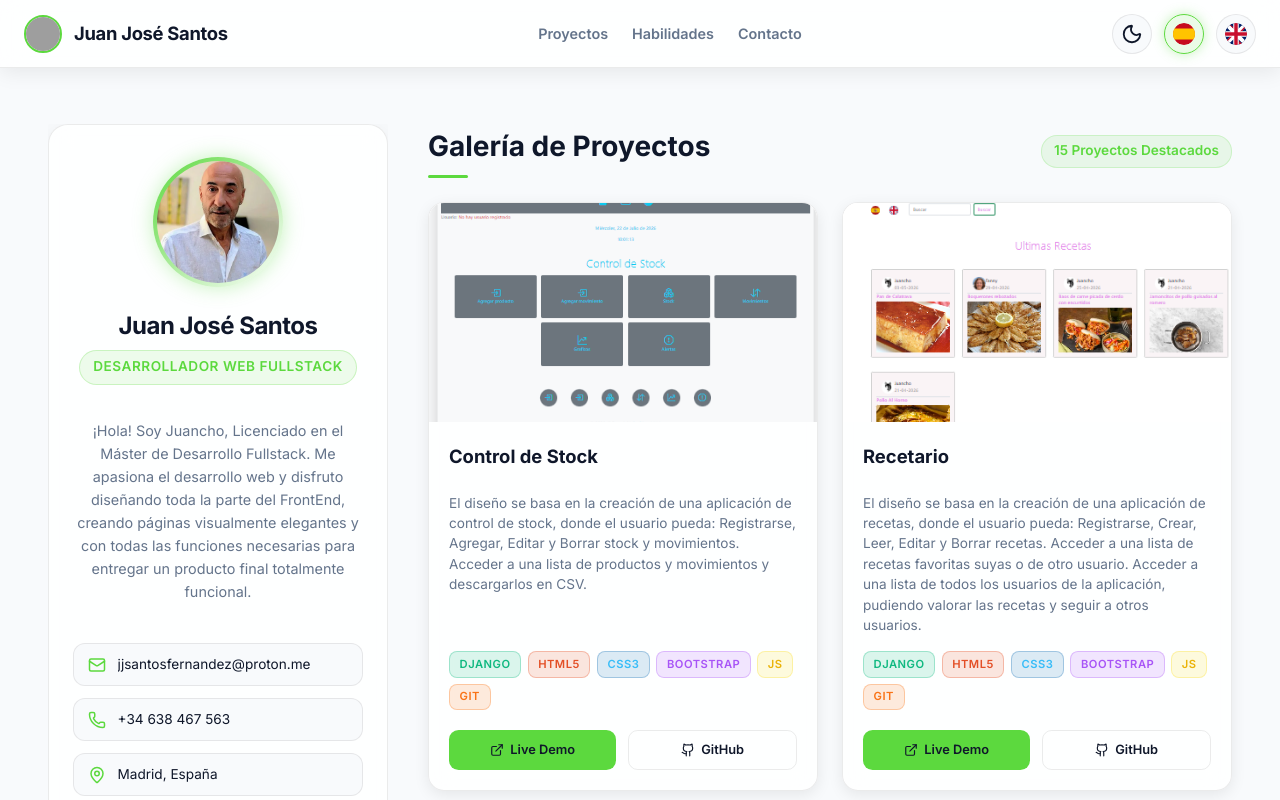
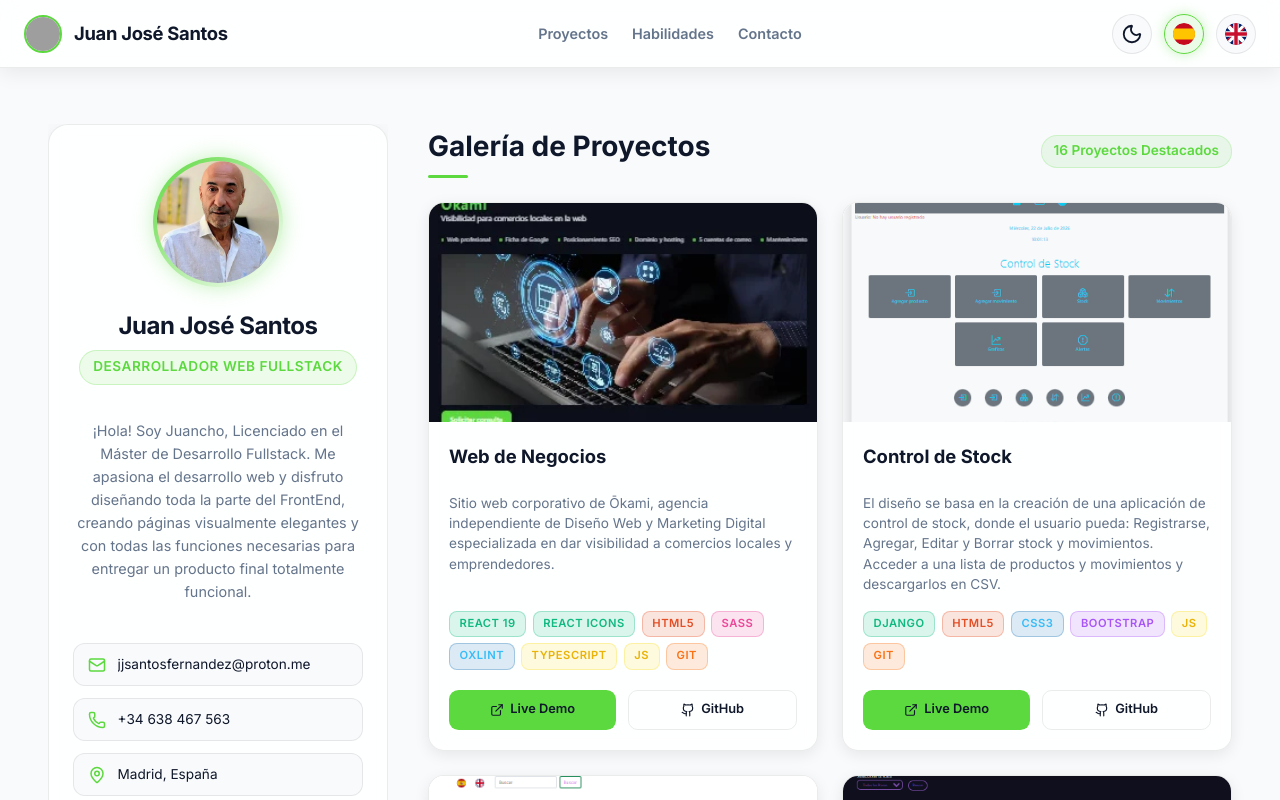
Before and after one commit to Obidis/porfolio-juanjo, a React (Vite) app: page / in a window 1280 px wide. Shown: the top 800 px of the page. Built offline with nearby package versions, Linux system fonts and the light colour scheme; grey boxes are pictures that could not be loaded; the HTML template or start-up script is replaced by a standard one.

Commit message:
añadido proyecto okami

```diff
--- a/src/components/ProjectsGrid.jsx
+++ b/src/components/ProjectsGrid.jsx
@@ -3,6 +3,28 @@ import { ExternalLink } from 'lucide-react';
 import { translations } from '../utils/translations';
 
 const PROJECTS_DATA = [
+  {
+    id: 0,
+    title: { es: "Web de Negocios", en: "Business Website" },
+    description: {
+      es: "Sitio web corporativo de Ōkami, agencia independiente de Diseño Web y Marketing Digital especializada en dar visibilidad a comercios locales y emprendedores.",
+      en: "Corporate website for Ōkami, an independent web design and digital marketing agency specializing in boosting the visibility of local businesses and entrepreneurs."
+    },
+    image: "./img/okamiPic.webp",
+    largeImage: "./img/okamiPic.webp",
+    technologies: [
+      { name: "React 19", class: "badge-django" },
+      { name: "React Icons", class: "badge-django" },
+      { name: "HTML5", class: "badge-html" },
+      { name: "Sass", class: "badge-sass" },
+      { name: "Oxlint", class: "badge-css" },
+      { name: "TypeScript", class: "badge-js" },
+      { name: "JS", class: "badge-js" },
+      { name: "Git", class: "badge-git" }
+    ],
+    demoUrl: "https://obidis.github.io/okami/",
+    githubUrl: "https://github.com/Obidis/okami"
+  },
   {
     id: 1,
     title: { es: "Control de Stock", en: "Stock Control" },
```
Also changed, not shown: public/img/okamiPic.webp (added).
